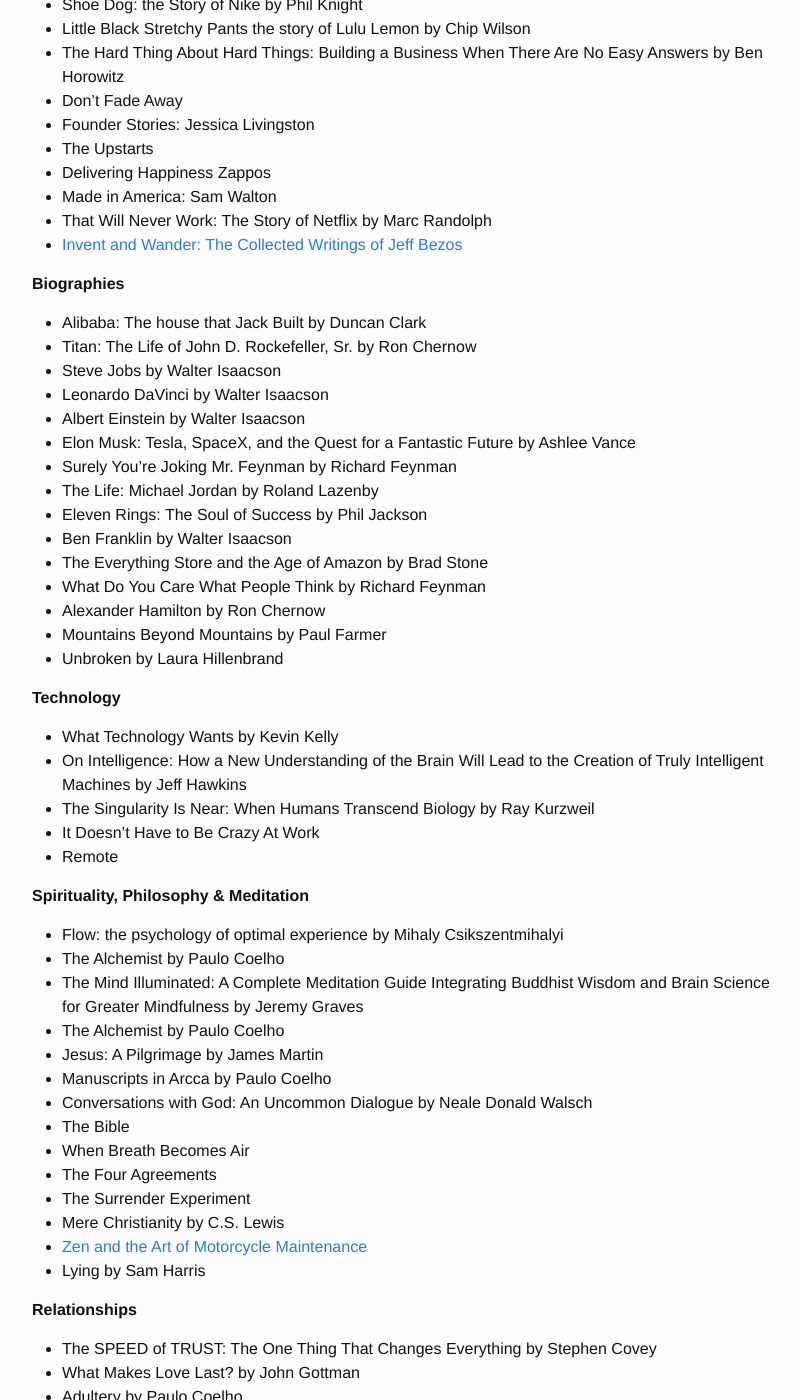
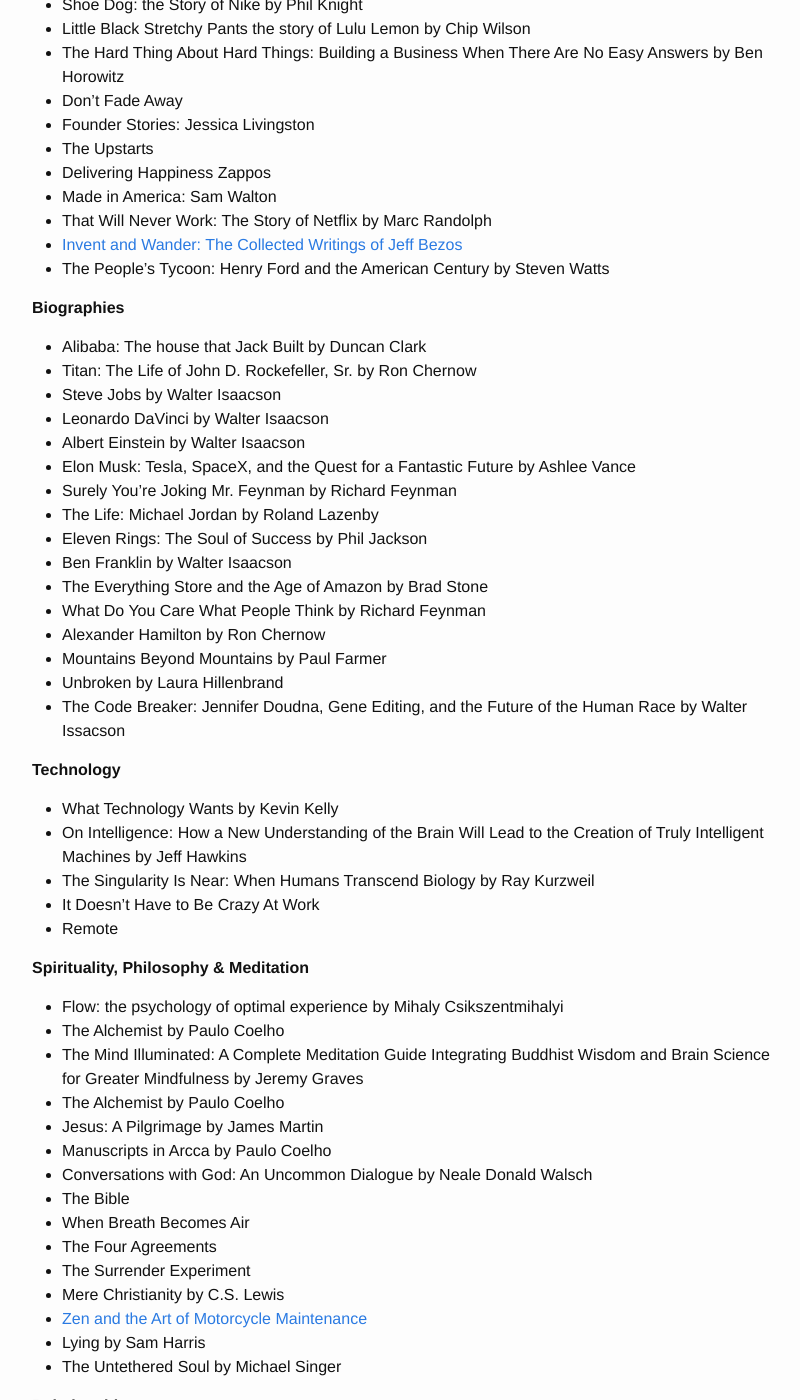
Before and after one commit to mjberg/reading-and-writing, a Jekyll site: the page built from _pages/02_readings.md, in a window 1280 px wide and 1400 px high, scrolled down 2343 px. Shown: the whole window, without its empty margins (238-1038 px from the left). Built offline with Jekyll 4.4.1, drawn with Linux system fonts in a browser that asks for light colours; some of the changed text lies outside the part shown.

Commit message:
update reading

```diff
--- a/_pages/02_readings.md
+++ b/_pages/02_readings.md
@@ -100,6 +100,7 @@ permalink: /readings/
  * Made in America: Sam Walton
  * That Will Never Work: The Story of Netflix by Marc Randolph
  * [Invent and Wander: The Collected Writings of Jeff Bezos](https://matthewberg.me/jekyll/update/2020/10/25/Invent-And-Wander-Book-Notes.html)
+ * The People's Tycoon: Henry Ford and the American Century by Steven Watts
 
 
   **Biographies**
@@ -119,6 +120,7 @@ permalink: /readings/
   * Alexander Hamilton by Ron Chernow
   * Mountains Beyond Mountains by Paul Farmer
   * Unbroken by Laura Hillenbrand
+  * The Code Breaker: Jennifer Doudna, Gene Editing, and the Future of the Human Race by Walter Issacson
 
   **Technology**
 
@@ -145,6 +147,7 @@ permalink: /readings/
   * Mere Christianity by C.S. Lewis
   * [Zen and the Art of Motorcycle Maintenance](https://matthewberg.me/jekyll/update/2019/12/12/Zen-And-The-Art-Of-Motorcycle-Maintenance.html)
   * Lying by Sam Harris
+  * The Untethered Soul by Michael Singer
 
 
  **Relationships**
```
Also changed, not shown: other parts of _pages/02_readings.md (+2 -2 lines).
